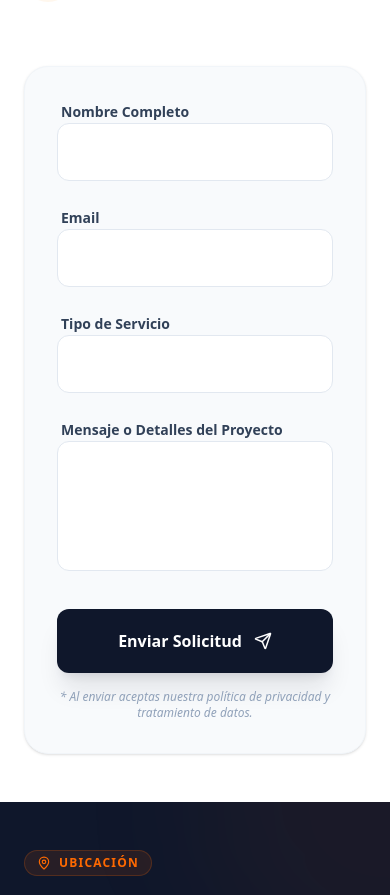
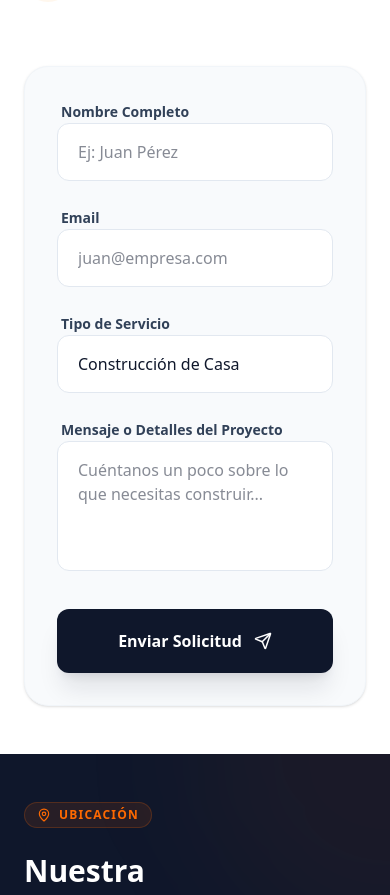
Before and after one commit to GeraVallejos/Valcri, a React (Vite) app: page / in a window 390 px wide. Shown: the part 4620-5515 px from the top of the page. Built offline with nearby package versions, Linux system fonts and the light colour scheme.

Commit message:
Formulario operativo

```diff
--- a/index.html
+++ b/index.html
@@ -3,7 +3,7 @@
 
   <head>
     <meta charset="UTF-8" />
-    <link rel="icon" type="image/png" href="/valcri.png" />
+    <link rel="icon" type="image/png" href="/valcri_icono.png" />
     <link rel="canonical" href="https://www.valcri.cl/" />
     <meta name="viewport" content="width=device-width, initial-scale=1.0" />
     <title>Construcciones ValCri</title>
--- a/src/components/Contacto.jsx
+++ b/src/components/Contacto.jsx
@@ -3,17 +3,20 @@ import { useState } from 'react';
 
 const Contacto = () => {
 
-  const [result, setResult] = useState("");
+
+  const [status, setStatus] = useState("IDLE")
 
   const onSubmit = async (event) => {
     event.preventDefault();
-    setResult("Enviando....");
+    setStatus("SENDING");
+
     const formData = new FormData(event.target);
 
     // Tu Access Key de Web3Forms
     formData.append("access_key", import.meta.env.VITE_WEB3FORMS_KEY);
 
-    const response = await fetch("https://api.web3forms.com/submit", {
+    try {
+      const response = await fetch("https://api.web3forms.com/submit", {
       method: "POST",
       body: formData
     });
@@ -21,12 +24,20 @@ const Contacto = () => {
     const data = await response.json();
 
     if (data.success) {
-      setResult("¡Mensaje enviado con éxito!");
+      setStatus("SUCCESS");
       event.target.reset();
+      setTimeout(() => setStatus("IDLE"), 5000);
     } else {
       console.log("Error", data);
-      setResult(data.message);
+      setStatus("ERROR");
+      setTimeout(() => setStatus("IDLE"), 5000);
     }
+    } catch (error) {
+      console.log("Error al enviar el formulario:", error);
+      setStatus("ERROR");
+      setTimeout(() => setStatus("IDLE"), 5000);
+    }
+
   };
 
   return (
@@ -84,7 +95,7 @@ const Contacto = () => {
                     type="text"
                     required
                     placeholder="Ej: Juan Pérez"
-                    className="w-full px-5 py-4 rounded-xl border border-slate-200 focus:border-orange-500 focus:ring-2 focus:ring-orange-500/20 outline-none transition-all bg-white"
+                    className="w-full px-5 py-4 rounded-xl border border-slate-200 focus:border-orange-500 focus:ring-2 focus:ring-orange-500/20 outline-none transition-all bg-white text-slate-900"
                   />
                 </div>
 
@@ -96,14 +107,14 @@ const Contacto = () => {
                     type="email"
                     required
                     placeholder="juan@empresa.com"
-                    className="w-full px-5 py-4 rounded-xl border border-slate-200 focus:border-orange-500 focus:ring-2 focus:ring-orange-500/20 outline-none transition-all bg-white"
+                    className="w-full px-5 py-4 rounded-xl border border-slate-200 focus:border-orange-500 focus:ring-2 focus:ring-orange-500/20 outline-none transition-all bg-white text-slate-900"
                   />
                 </div>
 
                 {/* Servicio */}
                 <div className="sm:col-span-2 space-y-2">
                   <label className="text-sm font-bold text-slate-700 ml-1">Tipo de Servicio</label>
-                  <select name="service" className="w-full px-5 py-4 rounded-xl border border-slate-200 focus:border-orange-500 focus:ring-2 focus:ring-orange-500/20 outline-none transition-all bg-white appearance-none">
+                  <select name="service" className="w-full px-5 py-4 rounded-xl border border-slate-200 focus:border-orange-500 focus:ring-2 focus:ring-orange-500/20 outline-none transition-all bg-white appearance-none text-slate-900">
                     <option>Construcción de Casa</option>
                     <option>Estructuras Metálicas</option>
                     <option>Obras Menores / Remodelación</option>
@@ -119,22 +130,33 @@ const Contacto = () => {
                     required
                     rows="4"
                     placeholder="Cuéntanos un poco sobre lo que necesitas construir..."
-                    className="w-full px-5 py-4 rounded-xl border border-slate-200 focus:border-orange-500 focus:ring-2 focus:ring-orange-500/20 outline-none transition-all bg-white resize-none"
+                    className="w-full px-5 py-4 rounded-xl border border-slate-200 focus:border-orange-500 focus:ring-2 focus:ring-orange-500/20 outline-none transition-all bg-white resize-none text-slate-900"
                   ></textarea>
                 </div>
 
                 <div className="sm:col-span-2 pt-2">
-                  <button type="submit" className="w-full sm:w-auto flex items-center justify-center gap-3 bg-slate-900 hover:bg-orange-600 text-white px-10 py-5 rounded-xl font-bold transition-all shadow-xl shadow-slate-900/10 hover:shadow-orange-600/20 group">
-                    Enviar Solicitud
-                    <Send size={18} className="group-hover:translate-x-1 group-hover:-translate-y-1 transition-transform" />
+                  <button
+                    type="submit"
+                    disabled={status === "SENDING"}
+                    className={`w-full sm:w-auto flex items-center justify-center gap-3 px-10 py-5 rounded-xl font-bold transition-all shadow-xl group
+                ${status === "SENDING" ? 'bg-slate-400 cursor-not-allowed' : 'bg-slate-900 hover:bg-orange-600 text-white shadow-slate-900/10 hover:shadow-orange-600/20'}`}
+                  >
+                    {status === "SENDING" ? (
+                      <>
+                        Enviando...
+                        <Loader2 size={18} className="animate-spin" />
+                      </>
+                    ) : (
+                      <>
+                        Enviar Solicitud
+                        <Send size={18} className="group-hover:translate-x-1 group-hover:-translate-y-1 transition-transform" />
+                      </>
+                    )}
                   </button>
 
-                  {/* Feedback del envío */}
-                  <span className="block mt-4 text-sm font-medium text-slate-600">{result}</span>
-
-                  <p className="text-xs text-slate-400 mt-4 text-center sm:text-left italic">
-                    * Al enviar aceptas nuestra política de privacidad y tratamiento de datos.
-                  </p>
+                  {status === "ERROR" && (
+                    <p className="text-red-500 text-sm mt-4 font-bold">Ocurrió un error. Inténtalo de nuevo.</p>
+                  )}
                 </div>
               </form>
             </div>
--- a/src/components/Hero.jsx
+++ b/src/components/Hero.jsx
@@ -85,7 +85,7 @@ const Hero = () => {
               <div className="relative bg-slate-900/60 backdrop-blur-2xl border border-white/10 p-8 rounded-2xl shadow-2xl">
                 <h3 className="text-white font-bold text-xl mb-8 flex items-center gap-2">
                   <span className="w-1.5 h-6 bg-orange-500 rounded-full"></span>
-                  Vértice en números
+                  ValCri en números
                 </h3>
 
                 <div className="space-y-8">
```
